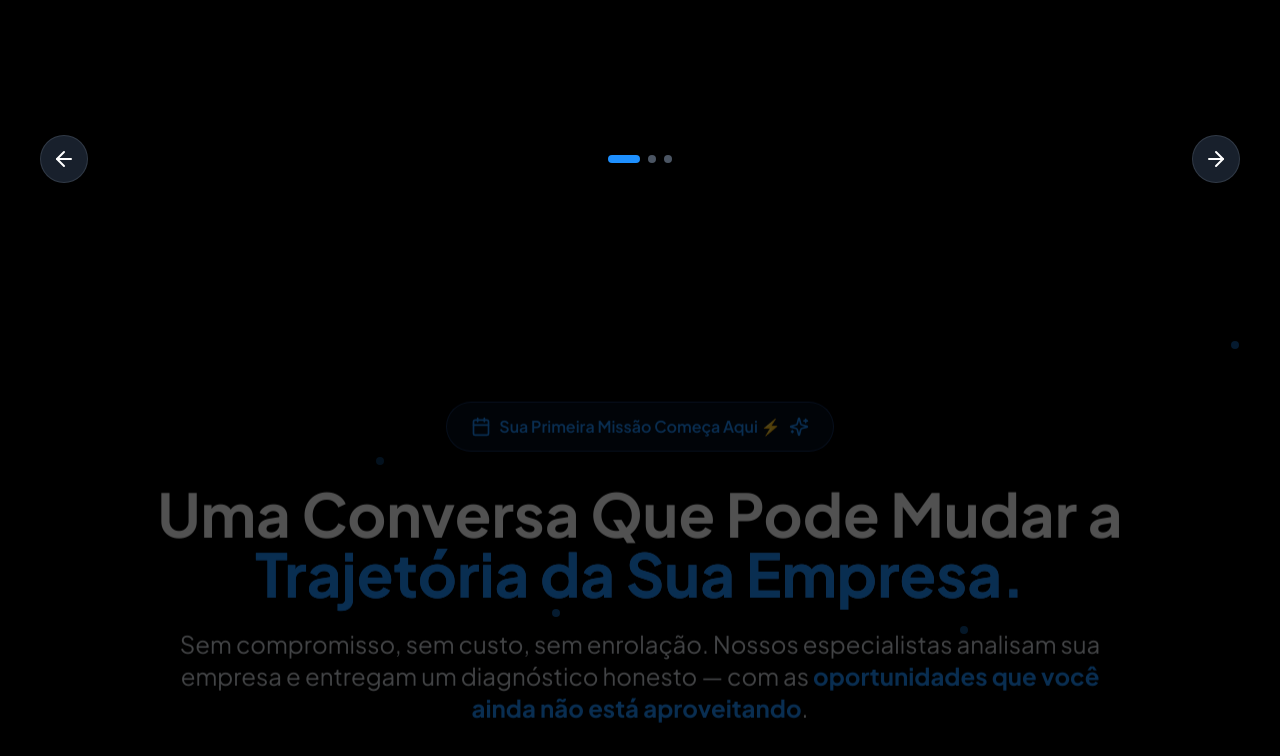
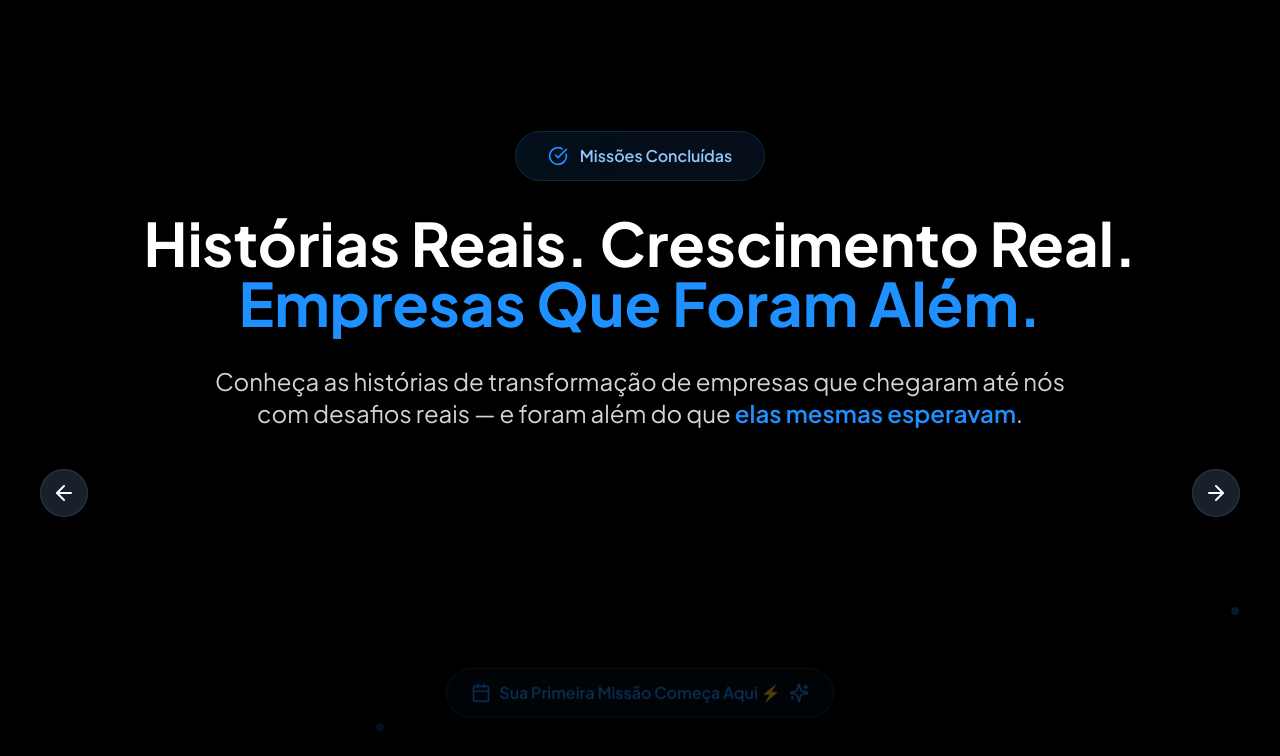
Before and after one commit to ceomaxsterling-ui/simple-home-page, a React (Vite) app: page / in a window 1280 px wide. Shown: the part 7500-8256 px from the top of the page. Built offline with nearby package versions, Linux system fonts and the light colour scheme.

Commit message:
Visual edit in Lovable
Edited UI in Lovable

```diff
--- a/src/components/ProofSection.tsx
+++ b/src/components/ProofSection.tsx
@@ -89,24 +89,24 @@ const ProofSection = () => {
 
       <div className="container mx-auto px-4 sm:px-6 relative z-10">
         {/* Header Section */}
+        <div className="text-center mb-12 md:mb-16">
+          <div className="inline-flex items-center gap-3 bg-gradient-to-r from-elevix-blue/10 to-blue-500/10 rounded-full px-6 md:px-8 py-3 mb-6 md:mb-8 border border-elevix-blue/20 backdrop-blur-sm">
+            <CheckCircle className="w-5 h-5 text-elevix-blue" />
+            <span className="text-blue-300 font-semibold text-sm sm:text-base">Missões Concluídas</span>
+          </div>
 
+          <h2 className="text-3xl sm:text-4xl md:text-5xl lg:text-6xl font-bold text-white mb-6 md:mb-8 leading-tight">
+            Histórias Reais. Crescimento Real.{' '}
+            <span className="text-elevix-blue">
+              Empresas Que Foram Além.
+            </span>
+          </h2>
 
-
-
-
-
-
-
-
-
-
-
-
-
-
-
-
-
+          <p className="text-base sm:text-lg md:text-xl lg:text-2xl text-gray-300 max-w-4xl mx-auto leading-relaxed">
+            Conheça as histórias de transformação de empresas que chegaram até nós com desafios reais — e foram além do que{' '}
+            <span className="text-elevix-blue font-semibold">elas mesmas esperavam</span>.
+          </p>
+        </div>
 
         {/* Main Case Display */}
         <div className="max-w-6xl mx-auto mb-12 md:mb-16">
@@ -223,20 +223,20 @@ const ProofSection = () => {
             </button>
 
             {/* Slide Indicators */}
-            <div className="flex justify-center gap-2 mt-6">
-              {cases.map((_, index) =>
-              <button
-                key={index}
-                onClick={() => setCurrentSlide(index)}
-                className={`h-2 rounded-full transition-all duration-300 ${
-                index === currentSlide ?
-                'w-8 bg-elevix-blue' :
-                'w-2 bg-gray-600 hover:bg-gray-500'}`
-                }
-                aria-label={`Ir para case ${index + 1}`} />
 
-              )}
-            </div>
+
+
+
+
+
+
+
+
+
+
+
+
+
           </div>
         </div>
 
```
